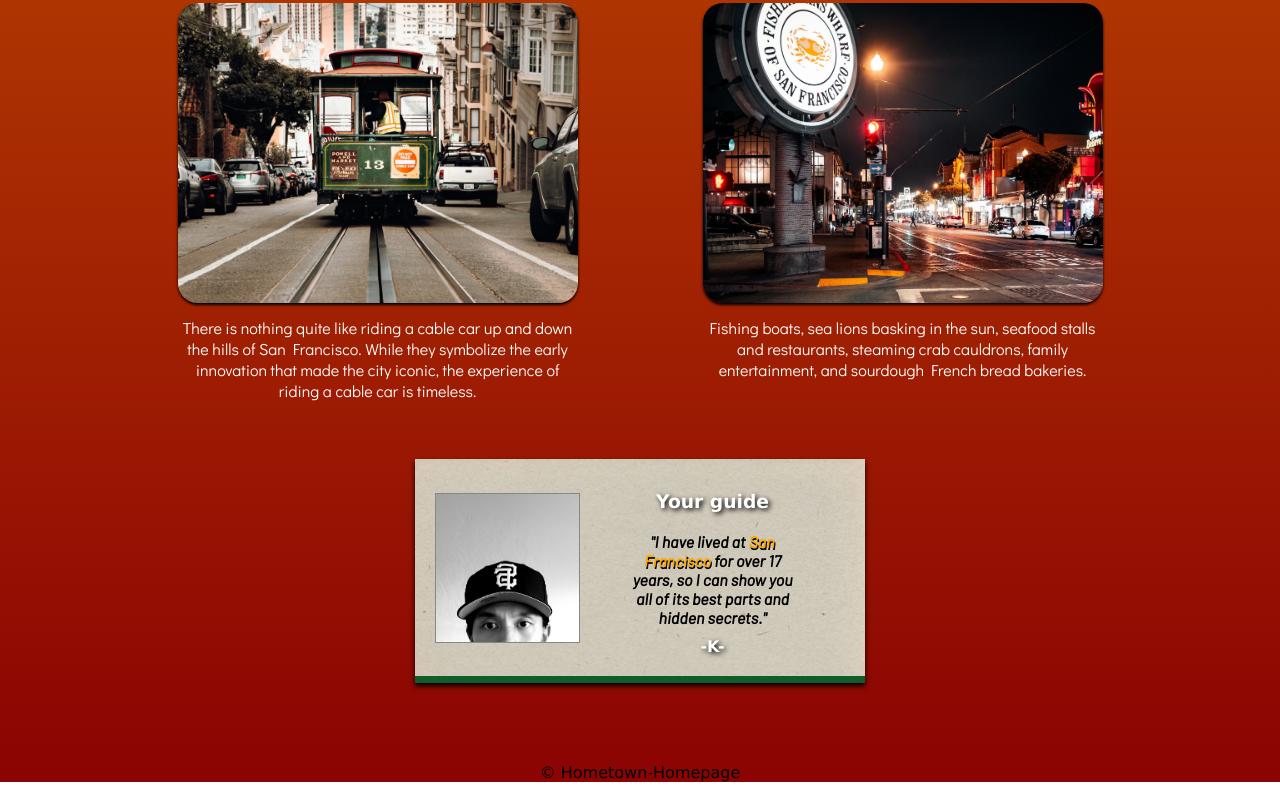
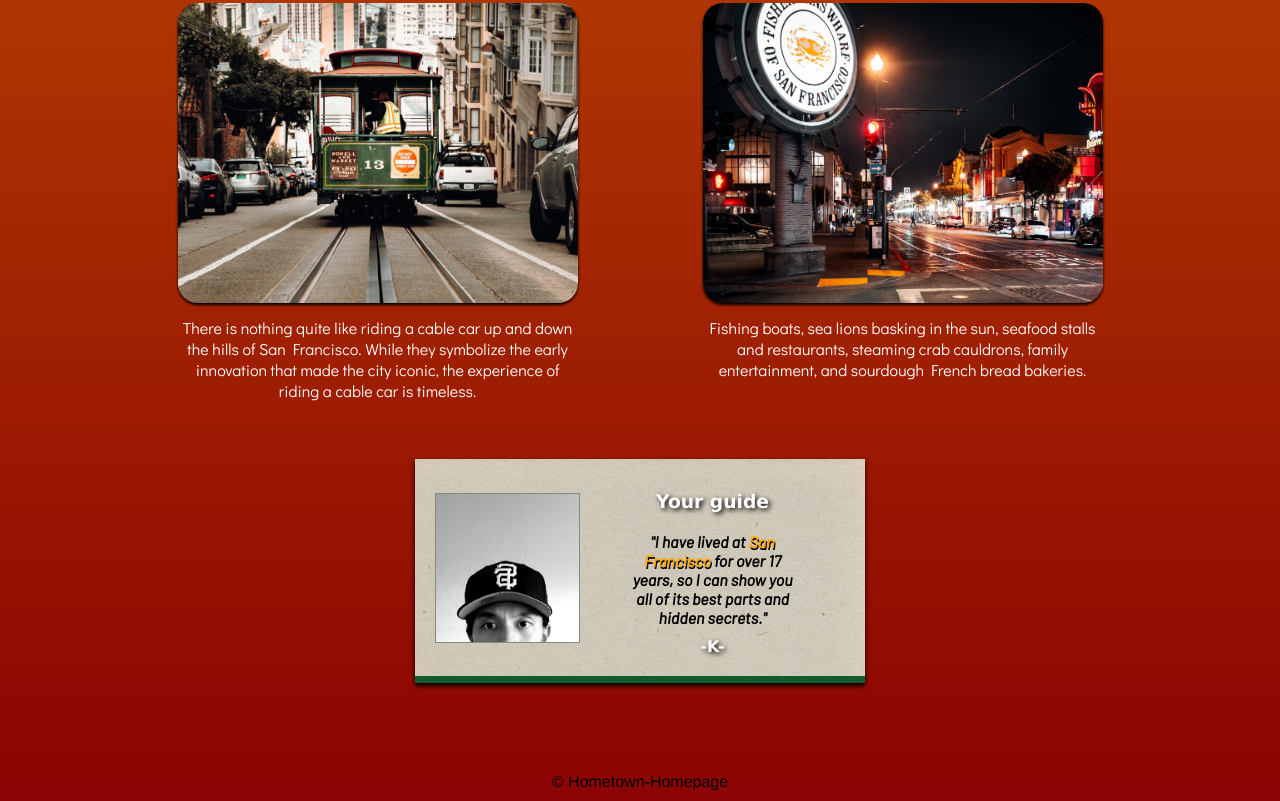
Before and after one commit to kheveen/Hometown-Homepage, a plain HTML site: page index.html in a window 1280 px wide. Shown: the part 1781-2582 px from the top of the page. Drawn offline with Linux system fonts and the light colour scheme.

Commit message:
Update styles.css

```diff
--- a/styles.css
+++ b/styles.css
@@ -173,3 +173,8 @@ p {
     font-family: 'Barlow', sans-serif;
     font-weight: bold;
 }
+
+footer {
+    font-family: Helvetica, Arial, sans-serif;
+    padding: 10px;
+}
```
